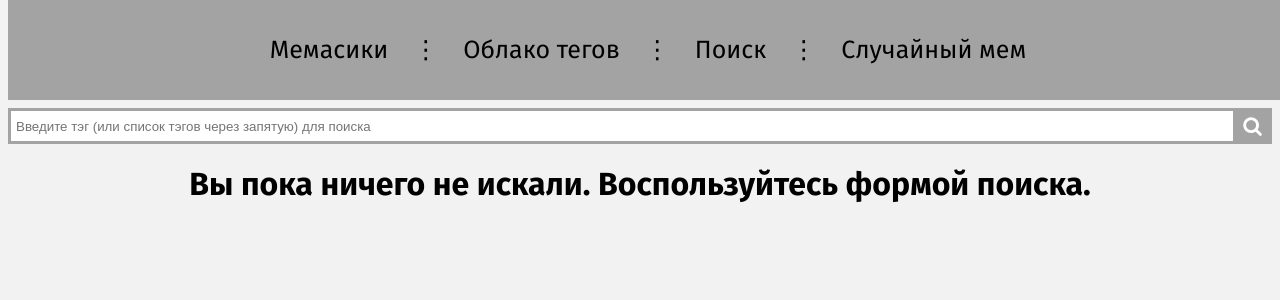
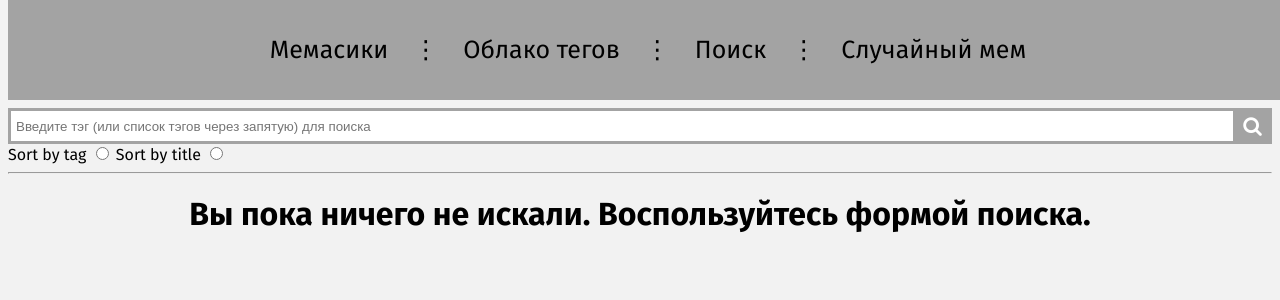
Before and after one commit to velgi/mem_base, a Django app: template memeses/templates/search_results.html in a window 1280 px wide. Shown: the top 300 px of the page. Run offline with Django 3.2, Linux system fonts and the light colour scheme; the template is opened without the code that fills it, so the values that code supplies are empty; some libraries are stand-ins or nearby versions.

Commit message:
adding search type to html

```diff
--- a/memeses/static/css/styles.css
+++ b/memeses/static/css/styles.css
@@ -165,7 +165,7 @@ body{
 
 .search {
   width: 100%;
-  position: inline;
+  /*position: inline;*/
   display: flex;
 }
 
@@ -201,7 +201,7 @@ body{
 }
 
 .search-type{
-  display: inline;
+  display: block;
   font-family: 'Fira Sans', sans-serif;
   font-size: 17px;
   text-decoration: none;{
--- a/memeses/templates/search_results.html
+++ b/memeses/templates/search_results.html
@@ -3,15 +3,23 @@
 {% block content %}
 
     {% if request.GET.q  %}
-
-      <div class="wrap">
-        <form action="{% url 'search_results' %}" method="get" class="search">
+      <div>
+        <form action="{% url 'search_results' %}" method="get">
+          <div class="search">
             <input name="q" type="text" class="searchTerm" value="{{ request.GET.q }}">
             <button type="submit" class="searchButton">
               <i class="fa fa-search"></i>
             </button>
+          </div>
+          <div style="search-type">
+            <label for="by_tag">Sort by tag</label>
+            <input type="radio" name="search_type" id="by_tag" value='tag'>
+            <label for="by_title">Sort by title</label>
+            <input type="radio" name="search_type" id="by_title" value='title'>
+          </div>
        </form>
       </div>
+      <hr>
 
 
       {% for memes in search_results %}
@@ -49,14 +57,23 @@
     {% endblock %}
 
     {% else %}
-      <div class="wrap">
-        <form action="{% url 'search_results' %}" method="get" class="search">
+      <div>
+        <form action="{% url 'search_results' %}" method="get">
+          <div class="search">
             <input name="q" type="text" class="searchTerm" placeholder="Введите тэг (или список тэгов через запятую) для поиска">
             <button type="submit" class="searchButton">
               <i class="fa fa-search"></i>
             </button>
+          </div>
+          <div style="search-type">
+            <label for="by_tag">Sort by tag</label>
+            <input type="radio" name="search_type" id="by_tag" value='tag'>
+            <label for="by_title">Sort by title</label>
+            <input type="radio" name="search_type" id="by_title" value='title'>
+          </div>
        </form>
       </div>
+      <hr>
 
       <h1 align="middle">Вы пока ничего не искали. Воспользуйтесь формой поиска.</h1>
     {% endif %}
```
Lines whose indentation alone changed are shown as unchanged.
